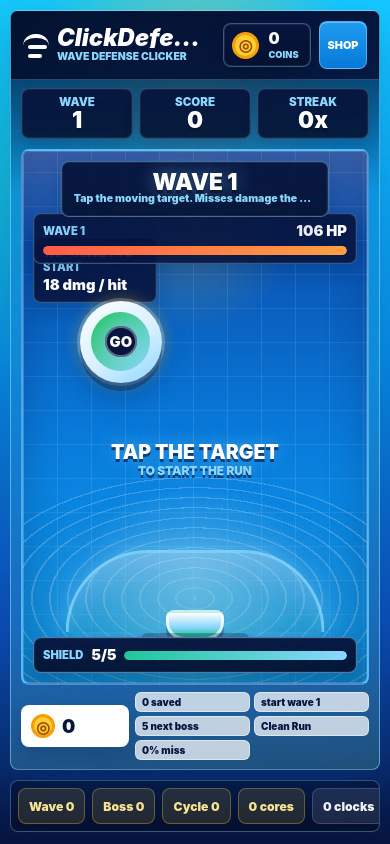
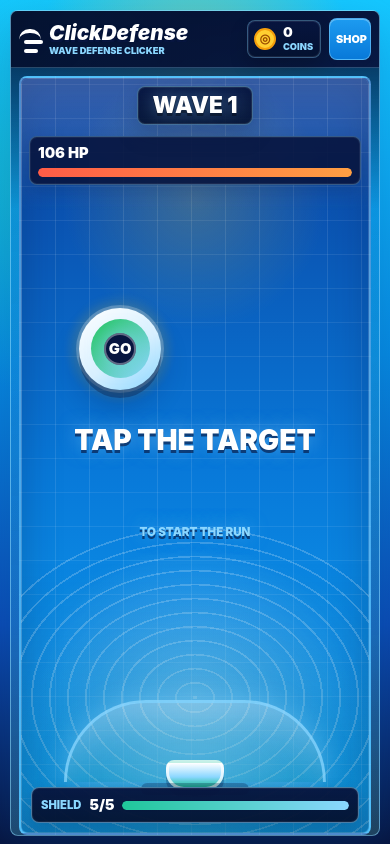
Before and after one commit to entromos-ops/clickdefense, a React (Vite) app: page / in a window 390 px wide. Built offline with nearby package versions, Linux system fonts and the light colour scheme.

Commit message:
Simplify mobile start screen

```diff
--- a/src/styles.css
+++ b/src/styles.css
@@ -75,6 +75,117 @@ button:not(:disabled) {
 }
 
 @media (max-width: 759px) {
+  .app-shell.run-ready {
+    grid-template-rows: minmax(0, 1fr);
+    padding-bottom: max(8px, env(safe-area-inset-bottom));
+  }
+
+  .app-shell.run-ready .stats-strip {
+    display: none;
+  }
+
+  .game-card.game-ready {
+    grid-template-rows: auto minmax(0, 1fr);
+  }
+
+  .game-card.game-ready .hud {
+    display: none;
+  }
+
+  .game-card.game-ready .game-header {
+    min-height: 50px;
+    padding: 7px 8px;
+  }
+
+  .game-card.game-ready .speed-lines {
+    width: 22px;
+    height: 21px;
+  }
+
+  .game-card.game-ready h1 {
+    font-size: clamp(1.16rem, 5.3vw, 1.46rem);
+    line-height: 0.94;
+  }
+
+  .game-card.game-ready .arena-name {
+    max-width: 132px;
+    font-size: 0.58rem;
+  }
+
+  .game-card.game-ready .top-bank {
+    min-width: 74px;
+    min-height: 38px;
+    padding: 4px 6px;
+  }
+
+  .game-card.game-ready .top-bank span {
+    width: 22px;
+    height: 22px;
+    border-width: 2px;
+    font-size: 0.78rem;
+  }
+
+  .game-card.game-ready .top-bank strong {
+    font-size: 0.86rem;
+  }
+
+  .game-card.game-ready .settings-button {
+    width: 42px;
+    height: 42px;
+  }
+
+  .game-card.game-ready .play-wrap {
+    padding: 8px 8px 0;
+  }
+
+  .game-card.game-ready .play-field {
+    min-height: 0;
+  }
+
+  .game-card.game-ready .wave-banner {
+    top: 8px;
+    width: auto;
+    min-width: 116px;
+    padding: 7px 12px;
+  }
+
+  .game-card.game-ready .wave-banner span {
+    display: none;
+  }
+
+  .game-card.game-ready .field-status {
+    display: none;
+  }
+
+  .game-card.game-ready .enemy-panel {
+    top: 58px;
+    left: 8px;
+    right: 8px;
+    width: auto;
+    min-width: 0;
+    padding: 7px 8px;
+  }
+
+  .game-card.game-ready .enemy-title span {
+    display: none;
+  }
+
+  .game-card.game-ready .tap-instruction {
+    bottom: clamp(110px, 18%, 132px);
+  }
+
+  .game-card.game-ready .tap-instruction span {
+    font-size: clamp(1.26rem, 7.2vw, 1.9rem);
+  }
+
+  .game-card.game-ready .tap-instruction strong {
+    font-size: 0.72rem;
+  }
+
+  .game-card.game-ready .bank-row {
+    display: none;
+  }
+
   .app-shell.run-active {
     grid-template-rows: minmax(0, 1fr);
     padding-bottom: max(8px, env(safe-area-inset-bottom));
```
